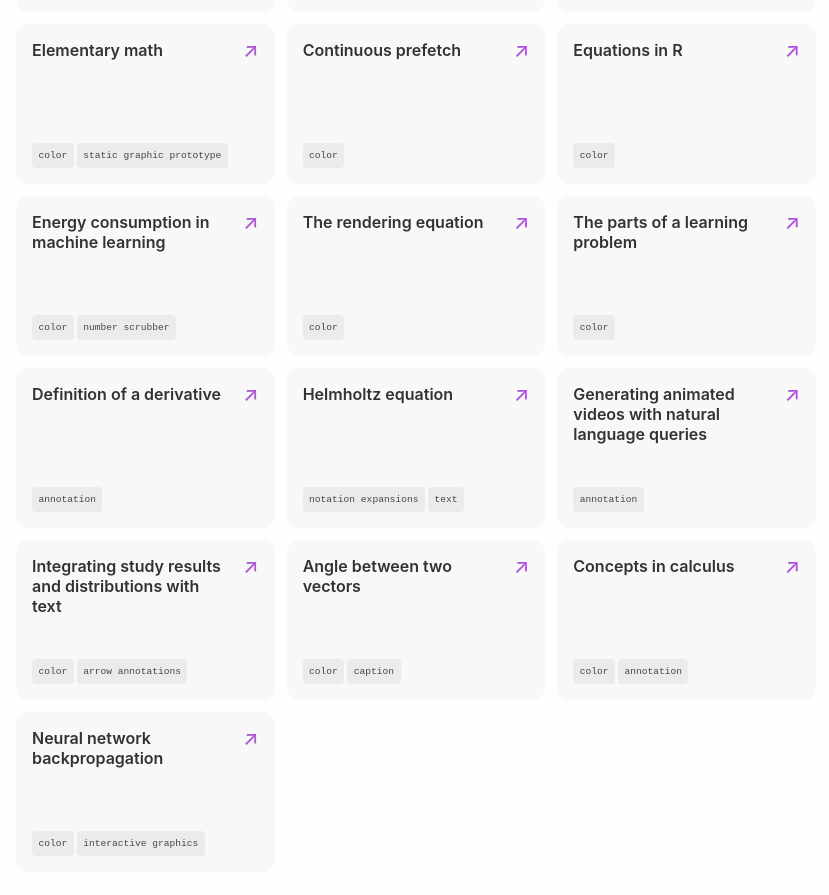
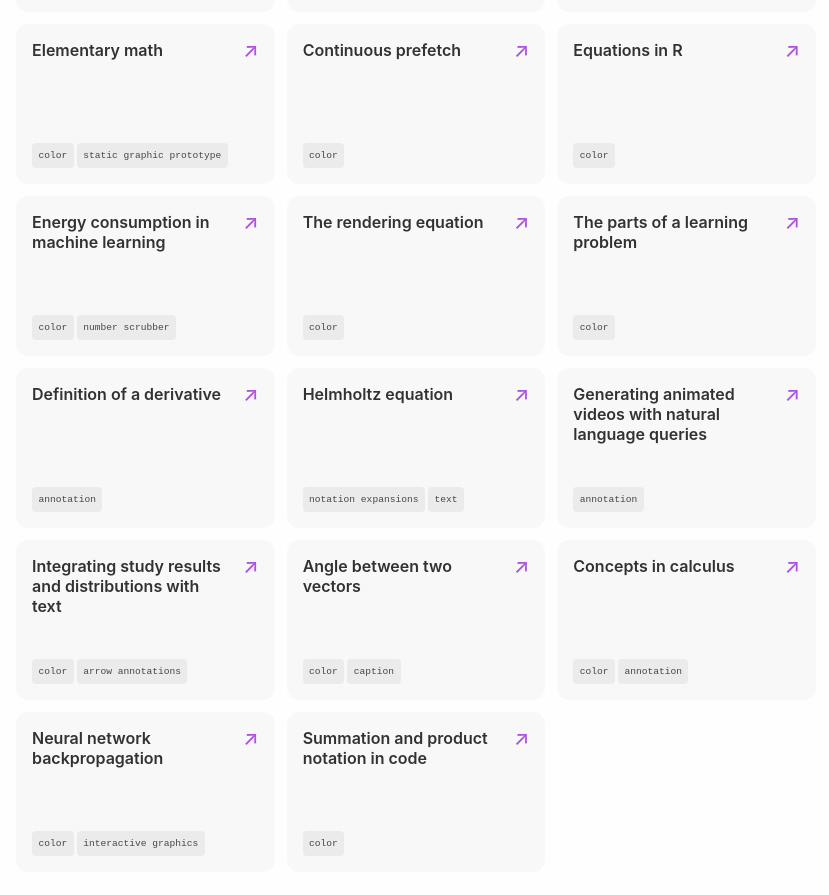
Before and after one commit to fredhohman/awesome-mathematical-notation-design, a Jekyll site: the page built from index.md, in a window 1280 px wide and 900 px high, scrolled down 2666 px. Shown: the top 895 px of the window, without its empty margins (224-1053 px from the left). Built offline with Jekyll 4.4.1, drawn with Linux system fonts in a browser that asks for light colours.

Commit message:
fix: #12

```diff
--- a/_data/examples.yaml
+++ b/_data/examples.yaml
@@ -235,3 +235,9 @@
   type: paper
   tags:
     - annotation
+
+- description: Summation and product notation in code
+  link: https://twitter.com/freyaholmer/status/1436696408506212353?s=12
+  type: example
+  tags:
+    - color
```
